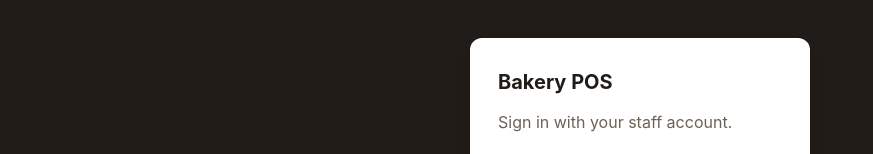
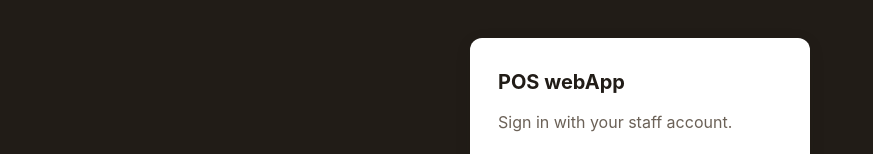
Before and after one commit to kali0108/pos-webN, a React (Vite) app in the folder frontend/: page /login in a window 1280 px wide. Shown: the part 167-321 px from the top of the page, without its empty margins (0-873 px from the left). Built offline with nearby package versions, Linux system fonts and the light colour scheme; no server answers.

Commit message:
Change heading from 'Bakery POS' to 'POS webApp'

```diff
--- a/frontend/src/pages/Login.jsx
+++ b/frontend/src/pages/Login.jsx
@@ -23,7 +23,7 @@ export default function Login() {
   return (
     <div className="login-wrap">
       <form className="login-card" onSubmit={onSubmit}>
-        <h1 style={{ marginBottom: 2 }}>Bakery POS</h1>
+        <h1 style={{ marginBottom: 2 }}>POS webApp</h1>
         <p style={{ marginBottom: 20 }}>Sign in with your staff account.</p>
 
         <div className="field">
```
